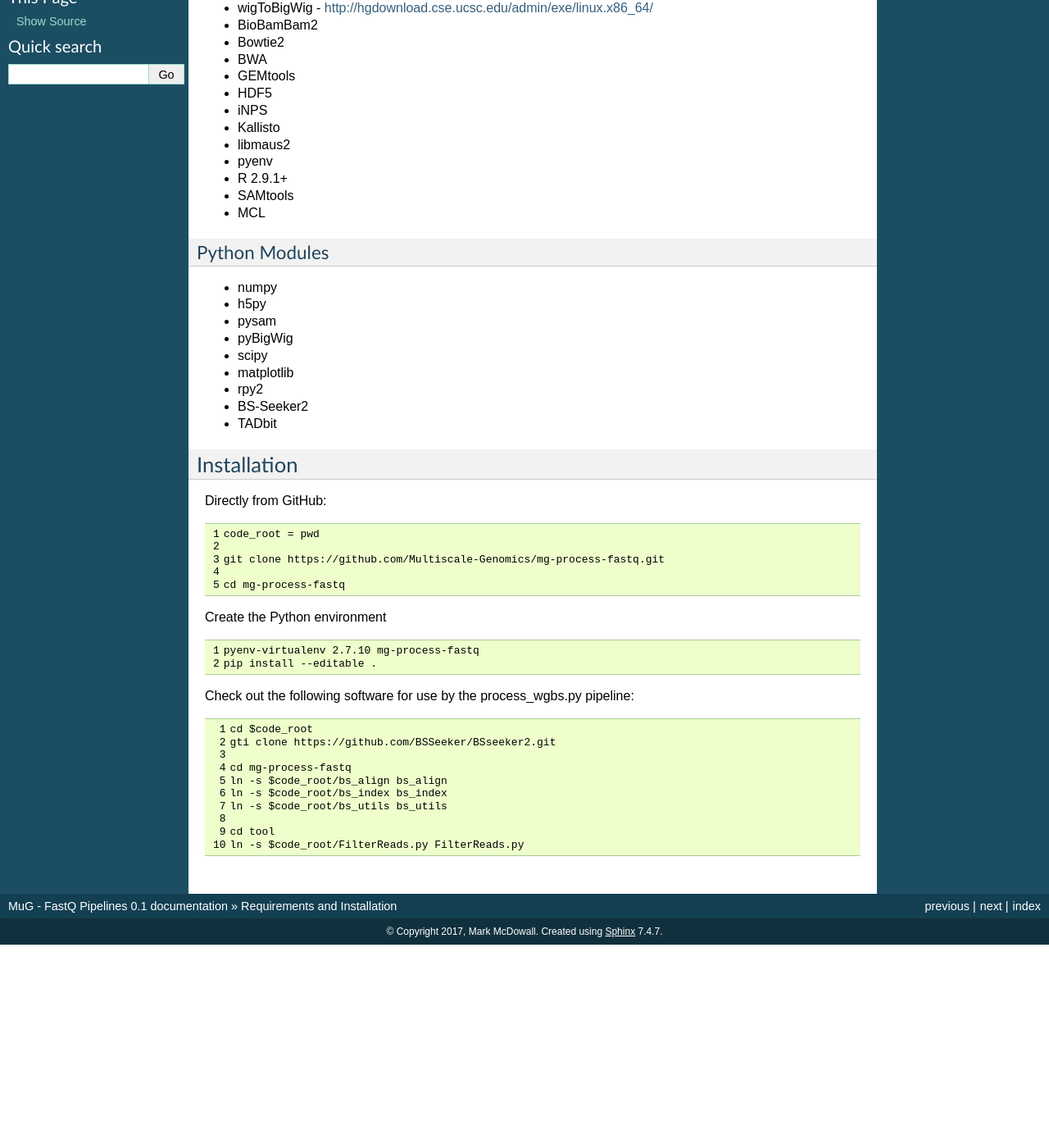
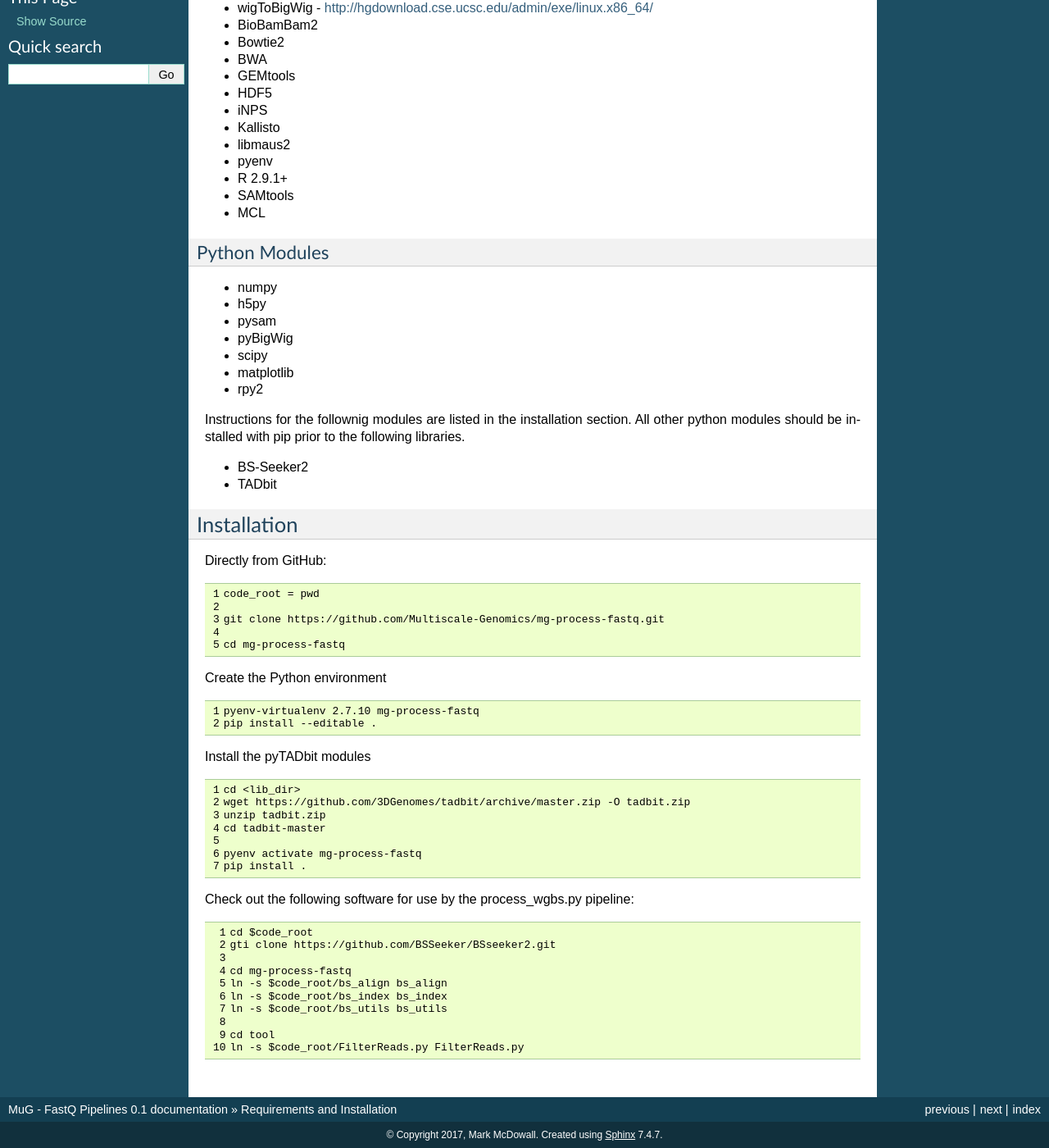
Before and after one commit to Multiscale-Genomics/mg-process-fastq, a Sphinx documentation site: the page built from docs/install.rst, in a window 1280 px wide and 1400 px high, scrolled down 302 px. Shown: the whole window at 82% size. Built offline with Sphinx 7.4.7, drawn with Linux system fonts in a browser that asks for light colours; before the commit the page ends 1454 px from its top, so only the background shows below that.

Commit message:
Added details about the installation of pyTADbit into a local pyenv

```diff
--- a/docs/install.rst
+++ b/docs/install.rst
@@ -35,6 +35,11 @@ Python Modules
 - scipy
 - matplotlib
 - rpy2
+
+Instructions for the follownig modules are listed in the installation section.
+All other python modules should be installed with pip prior to the following
+libraries.
+
 - BS-Seeker2
 - TADbit
 
@@ -60,6 +65,19 @@ Create the Python environment
    pyenv-virtualenv 2.7.10 mg-process-fastq
    pip install --editable .
 
+Install the pyTADbit modules
+
+.. code-block:: none
+    :linenos:
+
+    cd <lib_dir>
+    wget https://github.com/3DGenomes/tadbit/archive/master.zip -O tadbit.zip
+    unzip tadbit.zip
+    cd tadbit-master
+
+    pyenv activate mg-process-fastq
+    pip install .
+
 Check out the following software for use by the process_wgbs.py pipeline:
 
 .. code-block:: none
```
